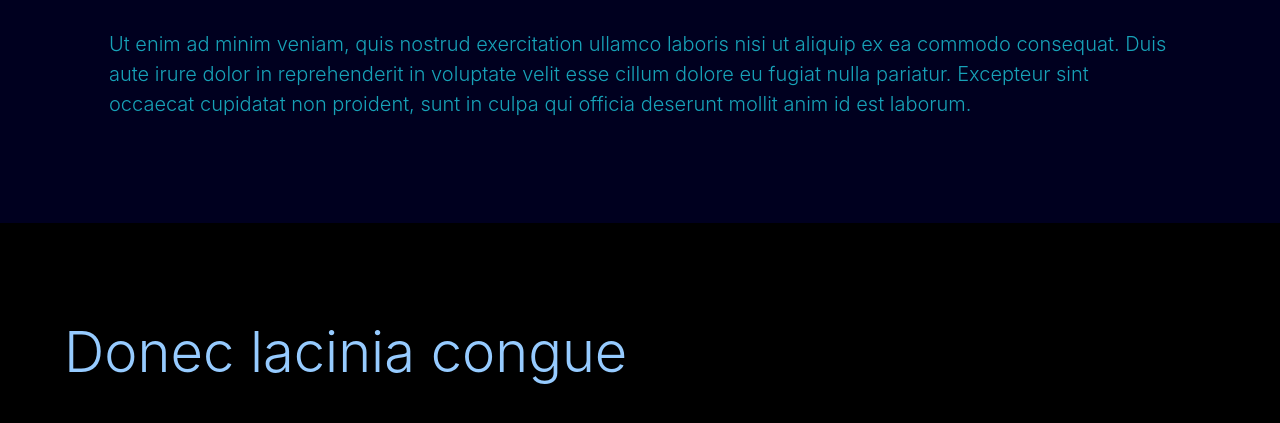
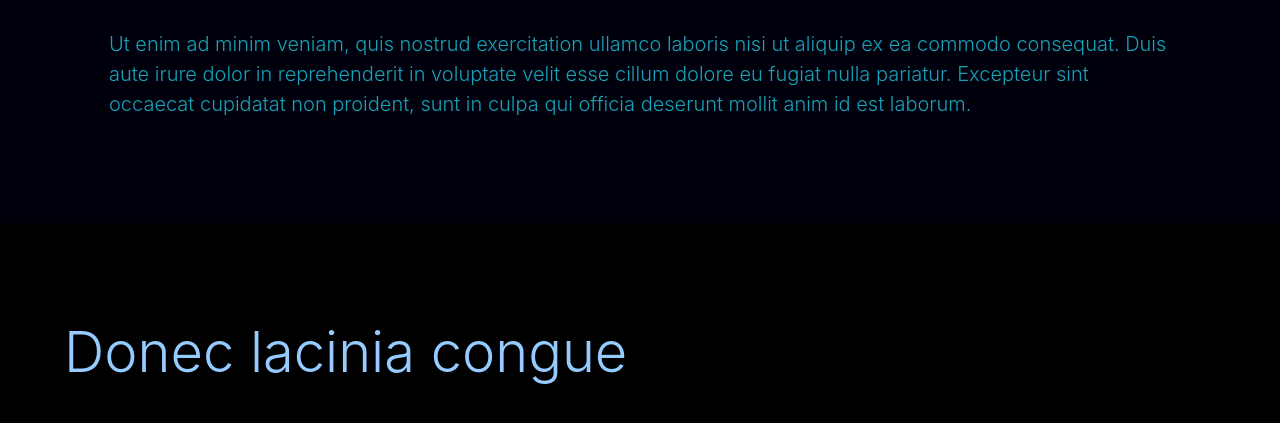
Before and after one commit to MansiAyer/mini-project-te, a plain HTML site: page index.html in a window 1280 px wide. Shown: the part 692-1115 px from the top of the page. Drawn offline with nearby package versions, Linux system fonts and the light colour scheme.

Commit message:
small colour fix

```diff
--- a/index.html
+++ b/index.html
@@ -53,7 +53,7 @@
 </div>
 
 <div>
-	<div class="jumbotron jumbotron-fluid" style="background-color: #00001f;">
+	<div class="jumbotron jumbotron-fluid" style="background-color: #00000D;">
   <div class="container " >
     <h1 class="display-4 text-primary p-4">Lorem Ipsum</h1>
     <p class="lead text-info p-4">Ut enim ad minim veniam, quis nostrud exercitation ullamco laboris nisi ut aliquip ex ea commodo consequat. Duis aute irure dolor in reprehenderit in voluptate velit esse cillum dolore eu fugiat nulla pariatur. Excepteur sint occaecat cupidatat non proident, sunt in culpa qui officia deserunt mollit anim id est laborum.</p>
```
